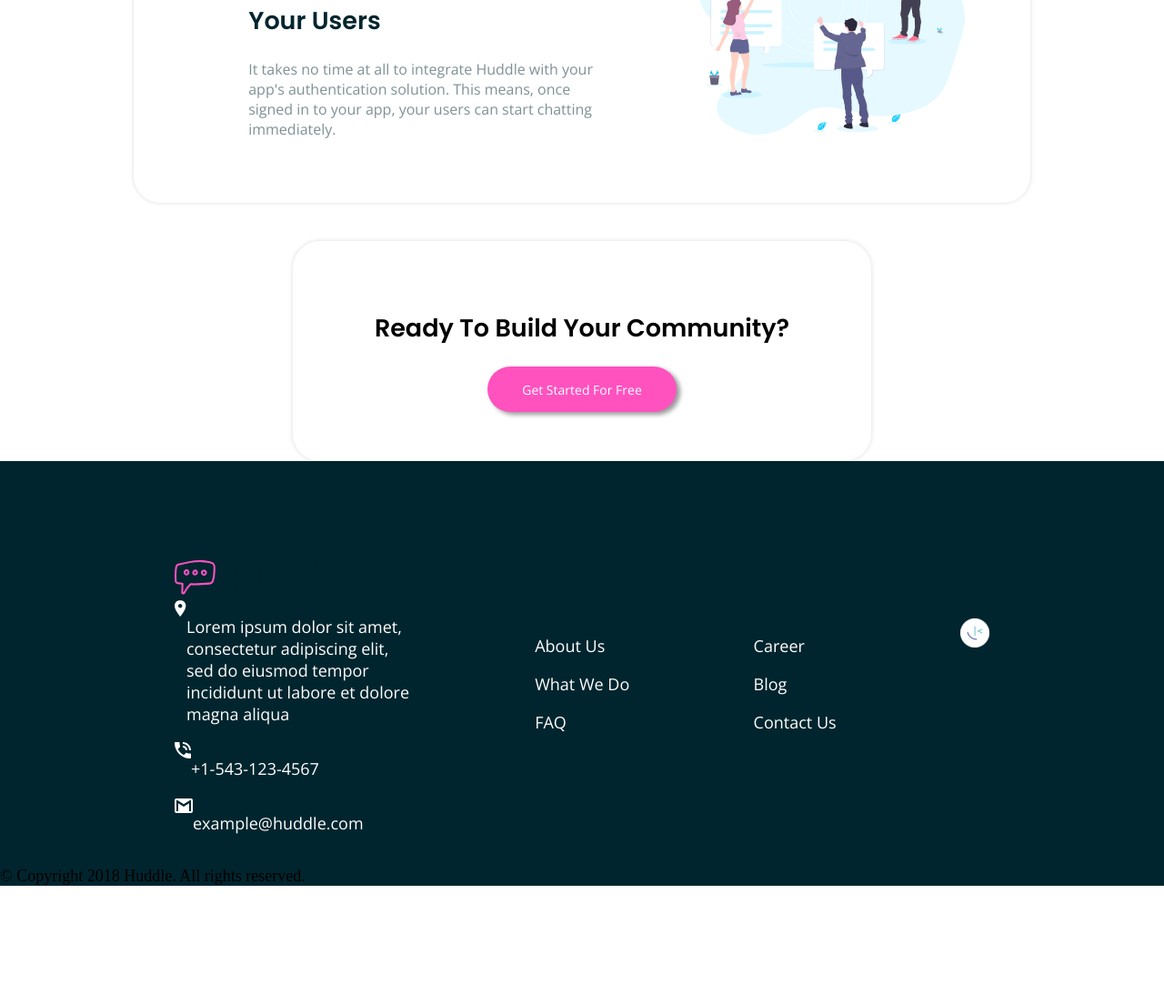
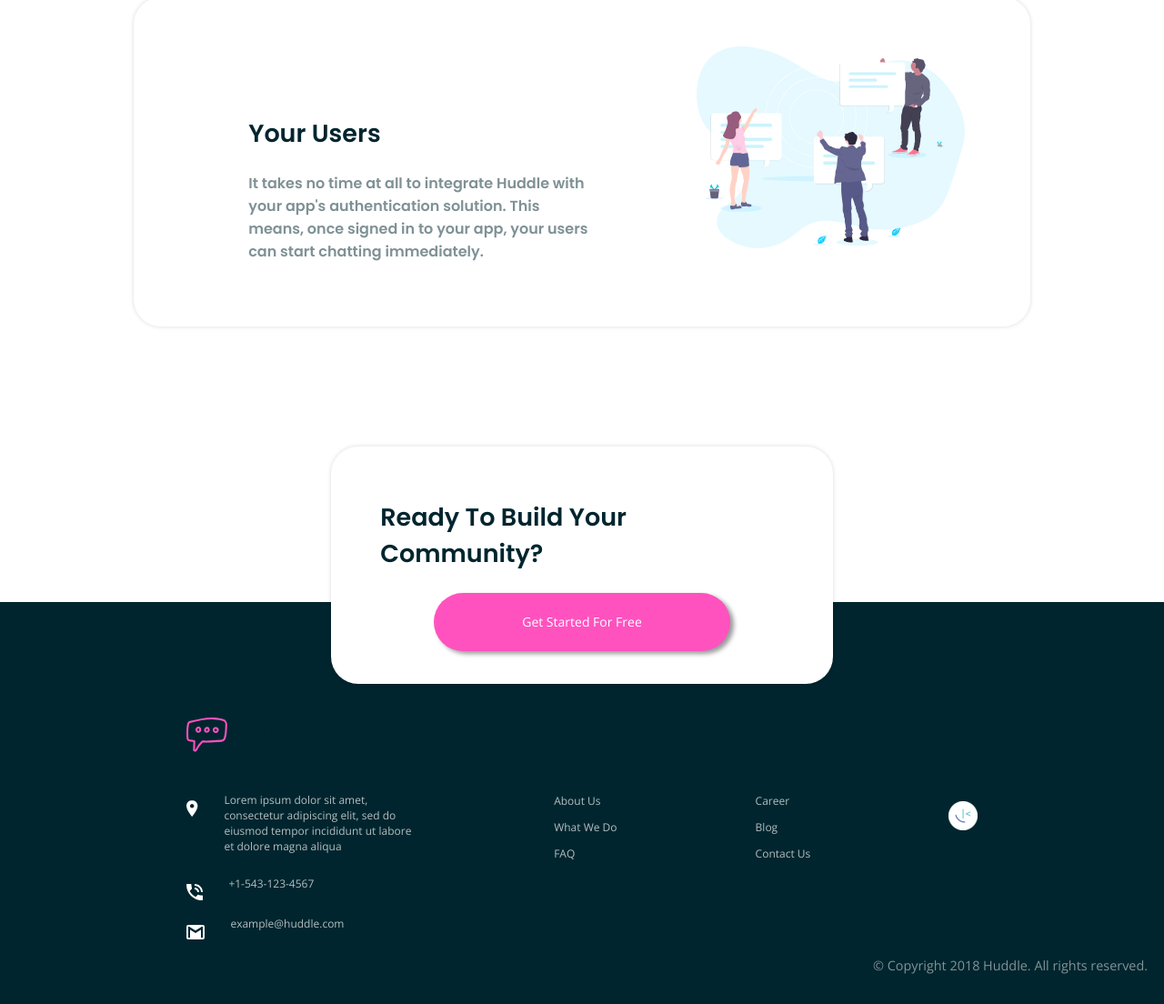
Before and after one commit to OlokorTestify/huddle_landing_page, a plain HTML site: page index.html in a window 1280 px wide. Shown: the part 1685-2789 px from the top of the page at 91% size. Before the commit the page ends 2677 px from the top, so only its background shows below. Drawn offline with nearby package versions, Linux system fonts and the light colour scheme.

Commit message:
worked on finishing touches to d header and footer

```diff
--- a/css/style.css
+++ b/css/style.css
@@ -49,6 +49,7 @@ h1 {
     font-size: 14px;
     text-decoration: none;
     color: hsl(192, 100%, 9%);
+    font-weight: bolder;
 }
 
 .header-landing {
@@ -69,6 +70,13 @@ h1 {
     font-size: 2.1rem;
     line-height: 2.7rem;
     color: hsl(192, 100%, 9%);
+}
+
+.header-content p {
+    font-weight: 600;
+    width: 89%;
+    font-size: 16px;
+    line-height: 1.4;
 }
 
 .header-image {
@@ -118,6 +126,7 @@ h1 {
     justify-content: space-between;
     box-shadow: 0px 0px 5px 0px rgba(0, 0, 0, 0.14);
     border-radius: 30px;
+    margin-bottom: 5rem;
 }
 
 .section-bg-write-up {
@@ -126,7 +135,7 @@ h1 {
     width: 45%;
 }
 
-.section-bg-write-up h1 {
+.section-bg-write-up h2 {
     font-family: 'Poppins', sans-serif;
     color: hsl(192, 100%, 9%);
 }
@@ -135,7 +144,8 @@ h1 {
     color: hsl(192, 100%, 9%);
     opacity: 0.5;
     font-size: 16px;
-    font-family: 'Open Sans', sans-serif;
+    font-family: 'Poppins',
+        sans-serif;
 }
 
 .section-bg-image {
@@ -160,32 +170,39 @@ h1 {
 
 .section-footer {
     display: flex;
-    width: 50%;
+    /* margin-bottom: -5rem; */
+    width: 45%;
     margin: 0 auto;
-    padding: 3rem 4rem;
+    padding: 2rem 3rem;
     justify-content: space-between;
     box-shadow: 0px 0px 5px 0px rgba(0, 0, 0, 0.14);
     border-radius: 30px;
+    background: white;
+    margin-bottom: -5rem;
 }
 
 .section-footer-write-up {
     margin: 0 auto;
 }
 
+.section-footer-write-up h2 {
+    font-family: 'Poppins', sans-serif;
+    color: hsl(192, 100%, 9%);
+}
+
 footer {
     background-color: hsl(192, 100%, 9%);
+    padding: 1rem;
 }
 
-
 .footer-content-btn {
-    border-radius: 30px;
+    border-radius: 40px;
     background-color: hsl(322, 100%, 66%);
-    padding: 0.8rem 1.6rem;
+    padding: 1.2rem 2.4rem;
     text-align: center;
-    width: 33%;
+    width: 54%;
     box-shadow: 4px 3px 5px 0px rgba(0, 0, 0, 0.4);
     cursor: pointer;
-    ;
     cursor: pointer;
     margin: 0 auto;
 }
@@ -208,11 +225,24 @@ footer {
 }
 
 .footer-bg {
-    padding-top: 3.6rem;
+    padding-top: 4rem;
+}
+
+.footer-bn {
+    padding-top: 1.2rem;
+}
+
+.img {
+    padding-bottom: 1.5rem;
 }
 
 .footer-bg-3 {
     display: flex;
+}
+
+.footer-bg-3 img {
+    padding-right: 1.6rem;
+    padding-top: 1.2rem;
 }
 
 /* .footer-bg {
@@ -222,3 +252,18 @@ footer {
 #footer {
     width: 29%;
 }
+
+.footer-copyright {
+    display: flex;
+    color: #fff;
+    justify-content: flex-end;
+    font-size: 0.8rem;
+    font-family: 'Open Sans', sans-serif;
+    opacity: 0.5;
+}
+
+.footer p {
+    opacity: 0.7;
+    font-size: 12px;
+    font-family: 'Open Sans', sans-serif;
+}
--- a/index.html
+++ b/index.html
@@ -42,11 +42,10 @@
       <div class="header-image"><img src="./images/illustration-mockups.svg" alt=""></div>
     </div>
   </header>
-  <section>
   <div class="section">
     <div class="section-bg">
       <div class="section-bg-write-up">
-          <h1>Grow Together</h1>
+        <h2>Grow Together</h2>
         <p>Generate meaningful discussions with your audience and build a strong, loyal community.
           Think of the insightful conversations you miss out on with a feedback form.</p>
       </div>
@@ -58,7 +57,7 @@
   <div class="section">
     <div class="section-bg-2">
       <div class="section-bg-write-up">
-          <h1>Flowing Conversations</h1>
+        <h2>Flowing Conversations</h2>
         <p>You wouldn't paginate a conversation in real life, so why do it online? Our threads
           have just-in-time loading for a more natural flow.</p>
       </div>
@@ -70,7 +69,7 @@
   <div class="section">
     <div class="section-bg">
       <div class="section-bg-write-up">
-          <h1>Your Users</h1>
+        <h2>Your Users</h2>
         <p>It takes no time at all to integrate Huddle with your app's authentication solution.
           This means, once signed in to your app, your users can start chatting immediately.</p>
       </div>
@@ -82,11 +81,11 @@
   <div class="section">
     <div class="section-footer">
       <div class="section-footer-write-up">
-          <h1>Ready To Build Your Community?</h1>
+        <h2>Ready To Build Your Community?</h2>
         <div class="footer-content-btn"><a href="#" class="content-btn">Get Started For Free</a></div>
       </div>
     </div>
-  </section>
+  </div>
   <footer>
     <div class="footer">
       <div id="footer">
@@ -148,13 +147,14 @@
         </div>
       </div>
       <div class="footer-bg">
-        <div>
+        <div class="footer-bn">
           <img src="./images/favicon-32x32.png" alt="">
         </div>
       </div>
-
     </div>
+    <div class="footer-copyright">
       <p>&copy; Copyright 2018 Huddle. All rights reserved.</p>
+    </div>
   </footer>
 </body>
 
```
Lines whose indentation alone changed are shown as unchanged.
